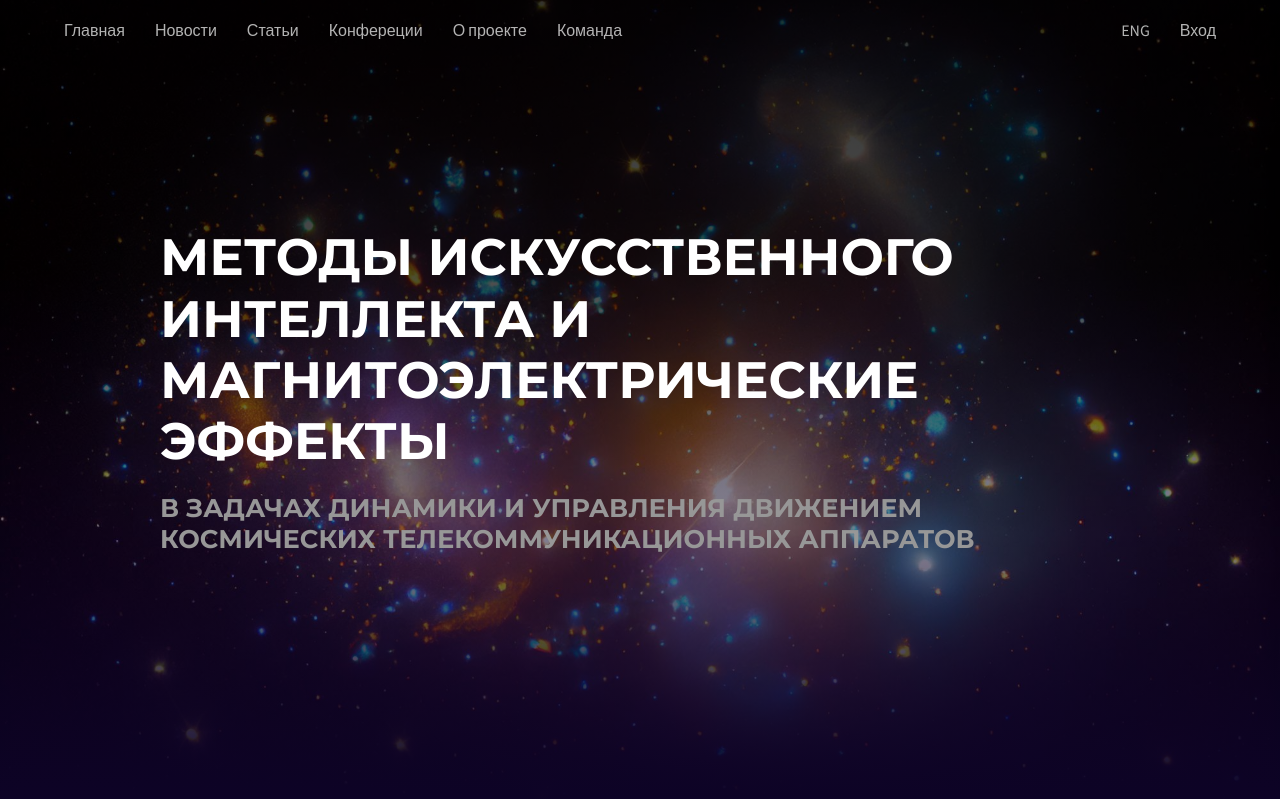
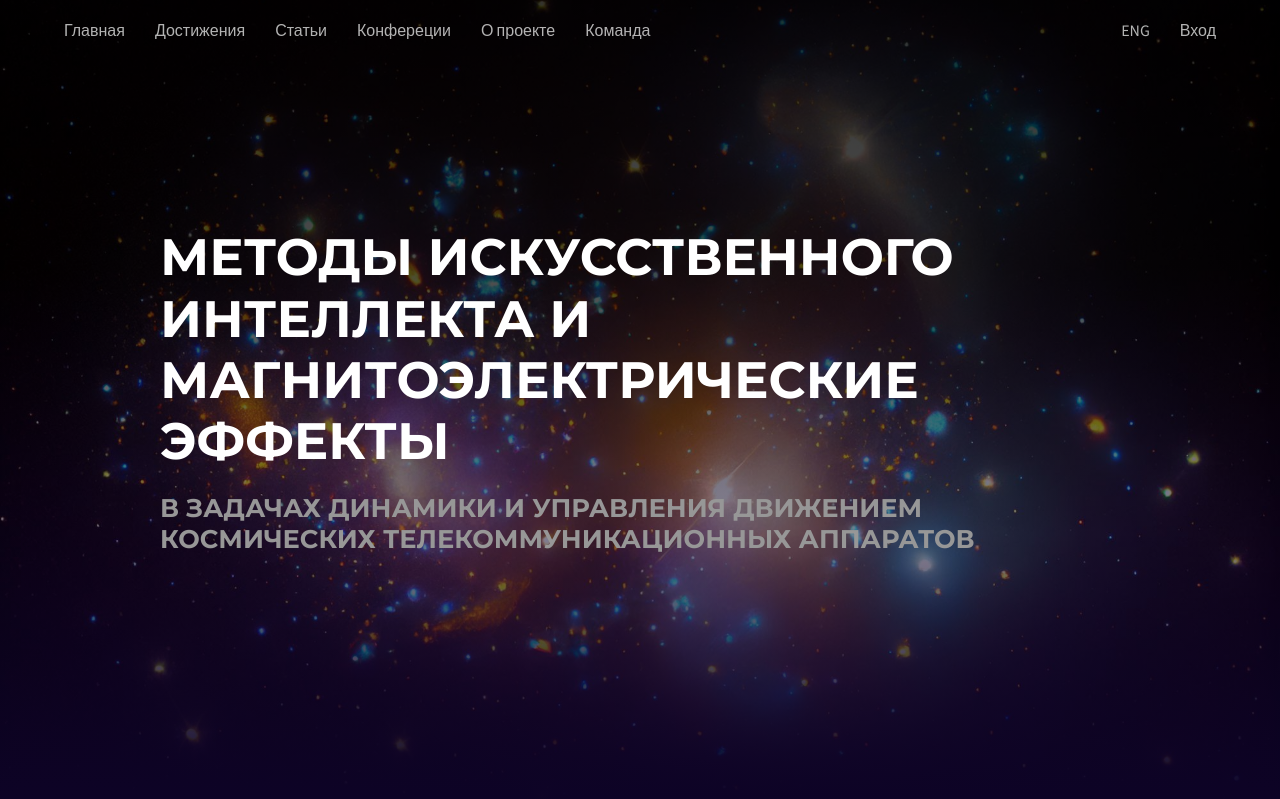
Before and after one commit to NIJI-TA/rsf-dst-24-41-02031, a Flask app: page / in a window 1280 px wide. Shown: the top 799 px of the page. Run offline with Flask 3, Linux system fonts and the light colour scheme.

Commit message:
Вкладка Новости изменена на Достижения -- В footer добавлены Конференции и Достижения

```diff
--- a/app/templates/base.html
+++ b/app/templates/base.html
@@ -35,7 +35,7 @@
                 <ul class="nav-list">
                     {% block header_list %}
                     <li class="nav-item"><a href="{{url_for('index')}}">Главная</a></li>
-                    <li class="nav-item"><a href="">Новости</a></li>
+                    <li class="nav-item"><a href="">Достижения</a></li>
                     <li class="nav-item"><a href="">Статьи</a></li>
                     <li class="nav-item"><a href="">Конфереции</a></li>
                     {% endblock %}
@@ -78,8 +78,9 @@
             <div class="footer-col-2">
                 <h4>Материалы</h4>
                 <ul>
-                    <li><a>Новости</a></li>
+                    <li><a>Достижения</a></li>
                     <li><a>Статьи</a></li>
+                    <li><a>Конференции</a></li>
                 </ul>
                 <br>
                 <br>
```
